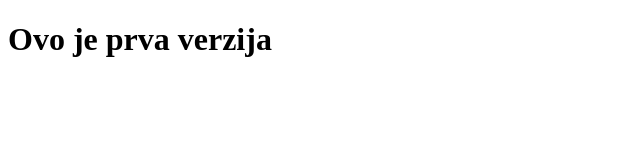
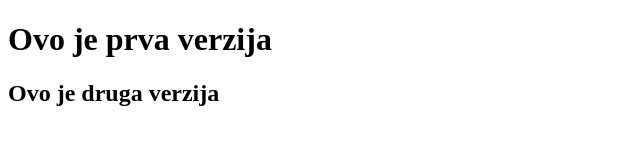
Before and after one commit to Nicol561/testni-repo, a plain HTML site: page index.html in a window 1280 px wide. Shown: the whole page, without its empty margins (0-640 px from the left). Drawn offline with Linux system fonts and the light colour scheme.

Commit message:
nova funkcionalnost

```diff
--- a/index.html
+++ b/index.html
@@ -7,5 +7,6 @@
 </head>
 <body>
   <h1>Ovo je prva verzija</h1>
+  <h2>Ovo je druga verzija</h2>
 </body>
 </html>
```
